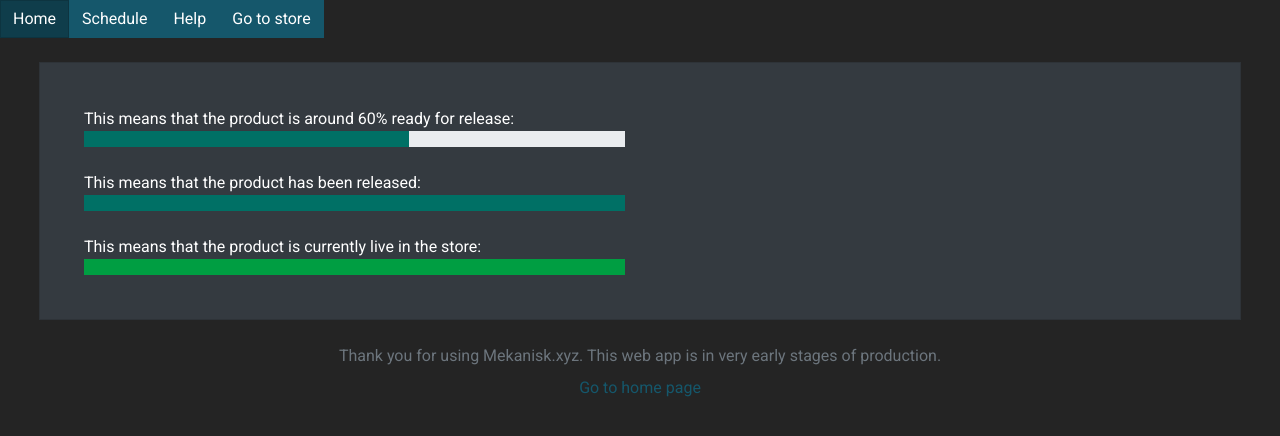
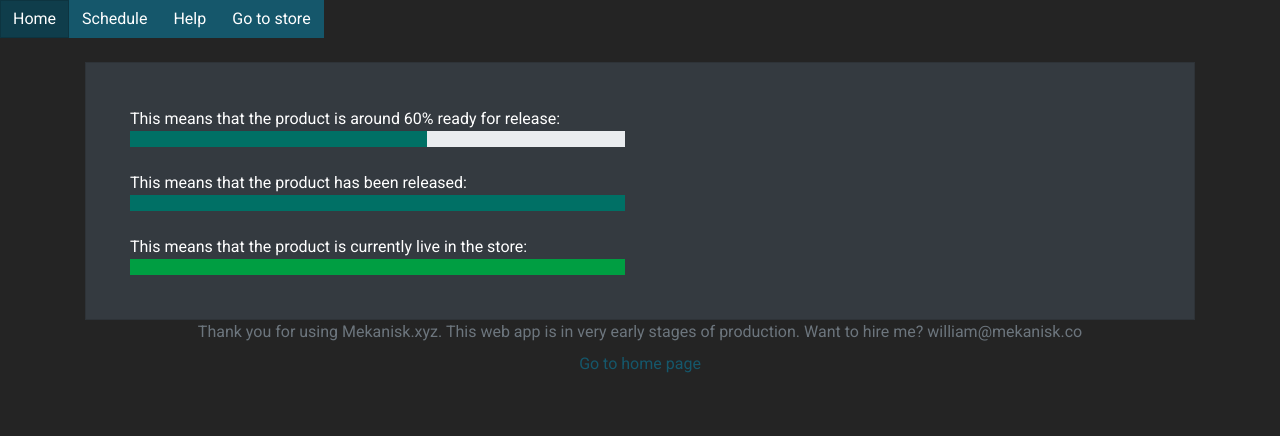
Before and after one commit to williamjar/mekanisk-info, a React (Create React App) app: page /#/help in a window 1280 px wide. Shown: the top 436 px of the page. Built offline with nearby package versions, Linux system fonts and the light colour scheme.

Commit message:
updated footer

```diff
--- a/src/components/Footer.js
+++ b/src/components/Footer.js
@@ -12,6 +12,7 @@ export class Footer extends React.Component {
                 Thank you for using Mekanisk.xyz.
 
                 This web app is in very early stages of production.
+                Want to hire me? william@mekanisk.co
 
                 <Nav className="justify-content-center" >
                     <Nav.Item>
--- a/src/components/Help.jsx
+++ b/src/components/Help.jsx
@@ -9,12 +9,11 @@ let productsImport = require('../resources/products.json');
 export const Help = () => {
 
     return (
-        <Container fluid>
-            <Card className="text-white p-4 m-4" bg="dark">
+        <Container >
+            <Card className="text-white p-4" bg="dark">
 
                 <Card.Body>
                 This means that the product is around 60% ready for release:
-
                 <Row className="mb-4">
                         <Col>
                         <ProgressBar variant="info" now={60}/>
--- a/src/components/ProductComparison.js
+++ b/src/components/ProductComparison.js
@@ -30,8 +30,6 @@ export const ProductComparison = () => {
                         setComparison([...comparison, product]);
                 }
         }
-
-
 
         return (
                 <Container fluid>
--- a/src/components/ProductPage.js
+++ b/src/components/ProductPage.js
@@ -15,7 +15,7 @@ export const ProductPage = () => {
 
     return (
         <Container >
-            <Card className="text-white p-4 m-4" bg="dark">
+            <Card className="text-white p-4" bg="dark">
                 <Card.Body>
                     <Card.Title className="text-white text-center">{product.name}, {product.version}</Card.Title>
                     <Card.Text>{product.description}</Card.Text>
@@ -43,7 +43,6 @@ export const ProductPage = () => {
                                     )}
                                 </ListGroup>
                             </Card>
-
                         </Col>
 
                         <div className="m-4">
@@ -51,8 +50,6 @@ export const ProductPage = () => {
                         </div>
 
                     </Row>
-
-
 
                     <Card.Title className="text-white mt-4 text-center">More pictures</Card.Title>
                     <Row>
--- a/src/components/Schedule.js
+++ b/src/components/Schedule.js
@@ -1,7 +1,7 @@
-import React, {useState, useEffect} from 'react';
+import React, { useState, useEffect } from 'react';
 import { Card, Button, ProgressBar, Image, Row, Col, ListGroup, Modal, ListGroupItem, FormLabel } from 'react-bootstrap';
 import { useHistory } from "react-router-dom";
-import {useKey} from '../Hooks'
+import { useKey } from '../Hooks'
 import { ProductCard, BigCard, BigCardPlaceholder } from '../subComponents/ProductCard';
 let productsImport = require('../resources/products.json');
 
@@ -10,25 +10,15 @@ export const Schedule = () => {
 
     const [schedule, setSchedule] = useState([])
 
-    useEffect(()=>{
+    useEffect(() => {
         const returnSchedule = []
-        productsImport.map(product=>{
-            if(product.nextReleasedate!==null){
+        productsImport.map(product => {
+            if (product.nextReleasedate !== null) {
                 returnSchedule.push(product)
             }
             setSchedule(returnSchedule)
         })
-    },productsImport)
-
-
-    const getYearPercentage = () =>{
-        const oneDay = 24 * 60 * 60 * 1000;
-        const firstDate = new Date(2020, 1, 1);
-        const secondDate = new Date();
-        let days =  Math.round(Math.abs((firstDate - secondDate) / oneDay))
-        return (days/365)*100
-
-    }
+    }, productsImport)
     return (
 
         <div>
@@ -38,14 +28,12 @@ export const Schedule = () => {
 
                     <div>
                         <Card className="m-4 text-center" bg="dark"><Card.Body><Card.Title>{product.nextReleasedate}</Card.Title></Card.Body></Card>
-                <ProductCard  comparable={false} product={product}></ProductCard>
+                        <ProductCard comparable={false} product={product}></ProductCard>
                     </div>
 
                 )}
 
             </Row>
-
-
             <Row className="mb-4">
                 <Col>
 
--- a/src/resources/products.json
+++ b/src/resources/products.json
@@ -2,7 +2,7 @@
     {
         "name":"Fjell",
         "version":"R5",
-        "SKU":"fjell_r4",
+        "SKU":"fjell_r5",
         "price": "???",
         "size":60,
         "releaseProgress":45,
@@ -15,7 +15,7 @@
         "mountingStyle":"Tray mount",
         "weight":2000,
         "features":
-            [
+            [   "All new colors",
                "Great sound profile",
                "Sharp, distinct design lines",
                "Uniquely machined and serial numbered brass weight",
```
Lines whose indentation alone changed are shown as unchanged.
